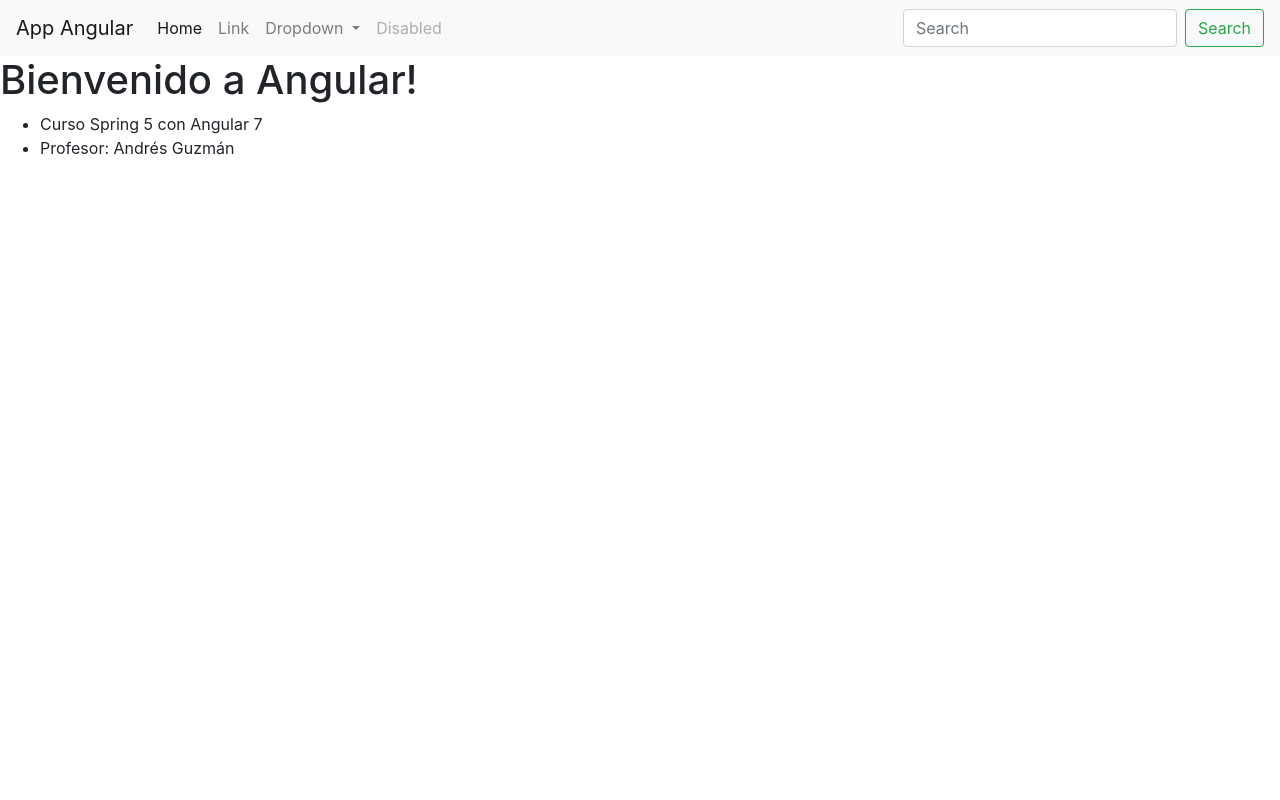
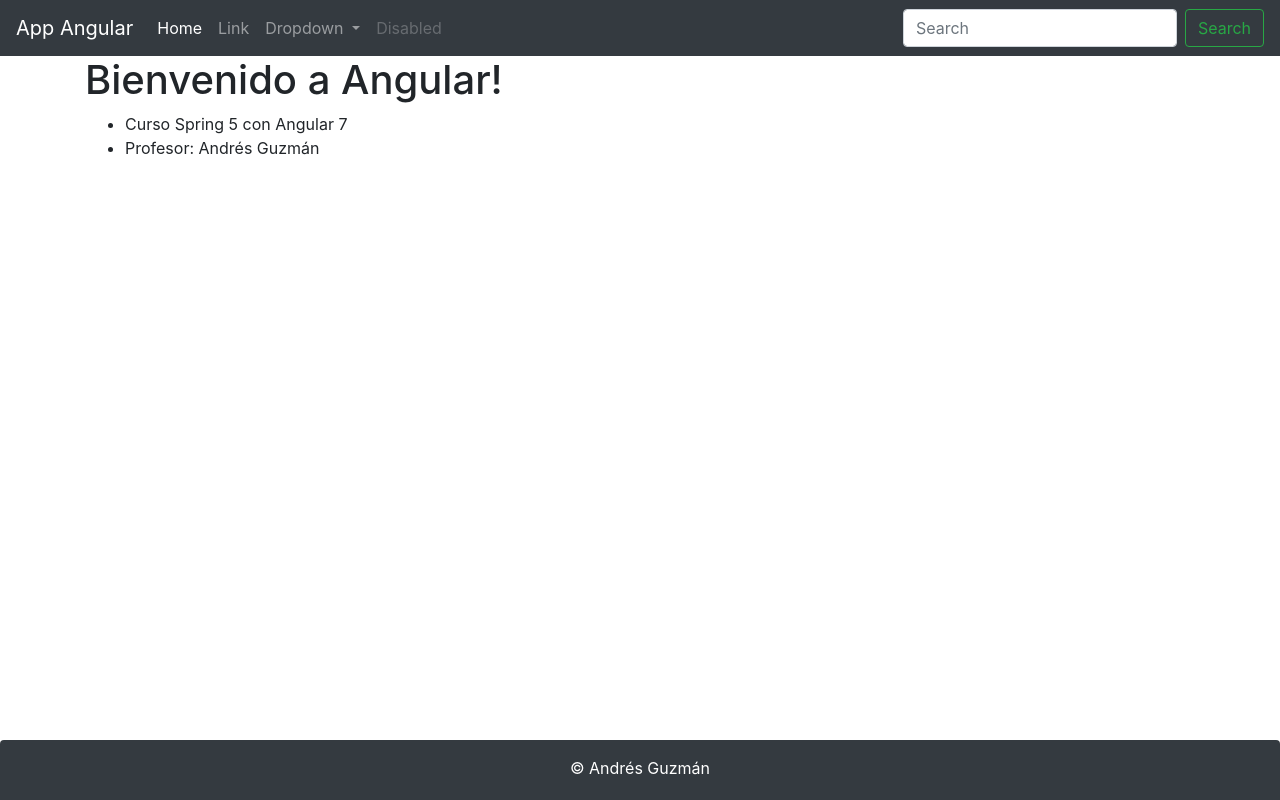
Before and after one commit to alexstk/spring5_angular7, an Angular app in the folder angular/clientes-app/: page / in a window 1280 px wide. Built offline with nearby package versions, Linux system fonts and the light colour scheme.

Commit message:
11. Creando nuevo componente FooterComponent

```diff
--- a/angular/clientes-app/src/app/app.component.html
+++ b/angular/clientes-app/src/app/app.component.html
@@ -1,4 +1,5 @@
 <app-header></app-header>
+<div class="container">
   <h1>
     {{ title }}!
   </h1>
@@ -6,3 +7,5 @@
     <li>{{curso}}</li>
     <li>Profesor: {{profesor}}</li>
   </ul>
+</div>
+<app-footer></app-footer>
--- a/angular/clientes-app/src/app/app.module.ts
+++ b/angular/clientes-app/src/app/app.module.ts
@@ -3,11 +3,13 @@ import { NgModule } from '@angular/core';
 
 import { AppComponent } from './app.component';
 import { HeaderComponent } from './header/header.component';
+import { FooterComponent } from './footer/footer.component'
 
 @NgModule({
   declarations: [
     AppComponent,
-    HeaderComponent
+    HeaderComponent,
+    FooterComponent
   ],
   imports: [
     BrowserModule
--- /dev/null
+++ b/angular/clientes-app/src/app/footer/footer.component.css
@@ -0,0 +1,6 @@
+.footer {
+    position: absolute;	    /*ir al origen*/
+    bottom: 0px;			/*desde abajo 0px*/
+    height: 60px;			/*alto*/
+    width: 100%;			/*ancho*/
+ }
--- /dev/null
+++ b/angular/clientes-app/src/app/footer/footer.component.html
@@ -0,0 +1,7 @@
+<footer class="footer bg-dark rounded-top text-center">
+    <div class="container py-2">
+        <p class="text-white my-2">
+            &copy; {{ autor.nombre + ' ' + autor.apellido }}
+        </p>
+    </div>
+</footer>
--- /dev/null
+++ b/angular/clientes-app/src/app/footer/footer.component.ts
@@ -0,0 +1,12 @@
+import { Component } from '@angular/core';
+
+
+@Component({
+    selector: 'app-footer',
+    templateUrl: 'footer.component.html',
+    styleUrls: ['footer.component.css']
+})
+export class FooterComponent {
+    public autor: any = { nombre: 'Andrés', apellido: 'Guzmán' };
+
+}
--- a/angular/clientes-app/src/app/header/header.component.html
+++ b/angular/clientes-app/src/app/header/header.component.html
@@ -1,4 +1,4 @@
-<nav class="navbar navbar-expand-lg navbar-light bg-light">
+<nav class="navbar navbar-expand-lg navbar-dark bg-dark">
     <a class="navbar-brand" href="#">{{ title }}</a>
     <button class="navbar-toggler" type="button" data-toggle="collapse" data-target="#navbarSupportedContent"
         aria-controls="navbarSupportedContent" aria-expanded="false" aria-label="Toggle navigation">
```
Also changed, not shown: 1 other file (tests, documents, lock files or other folders). Lines whose indentation alone changed are shown as unchanged.
